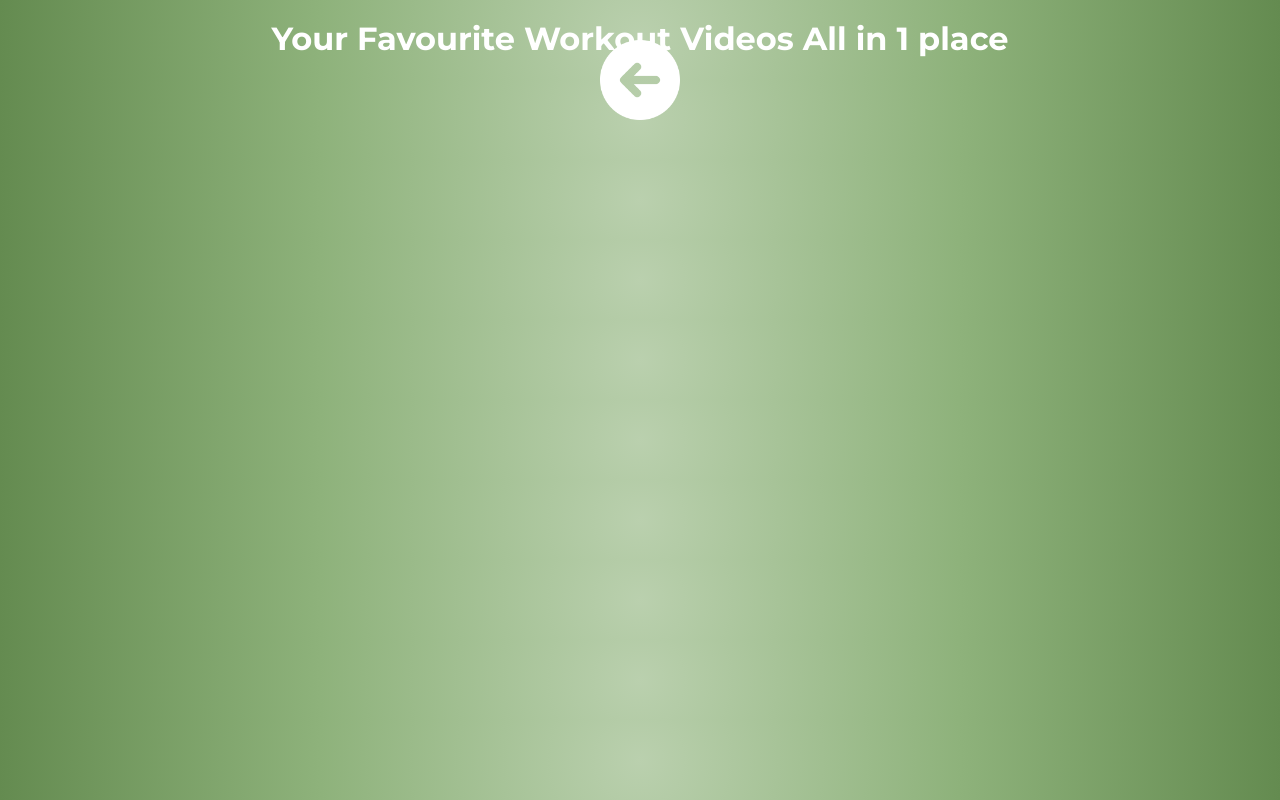
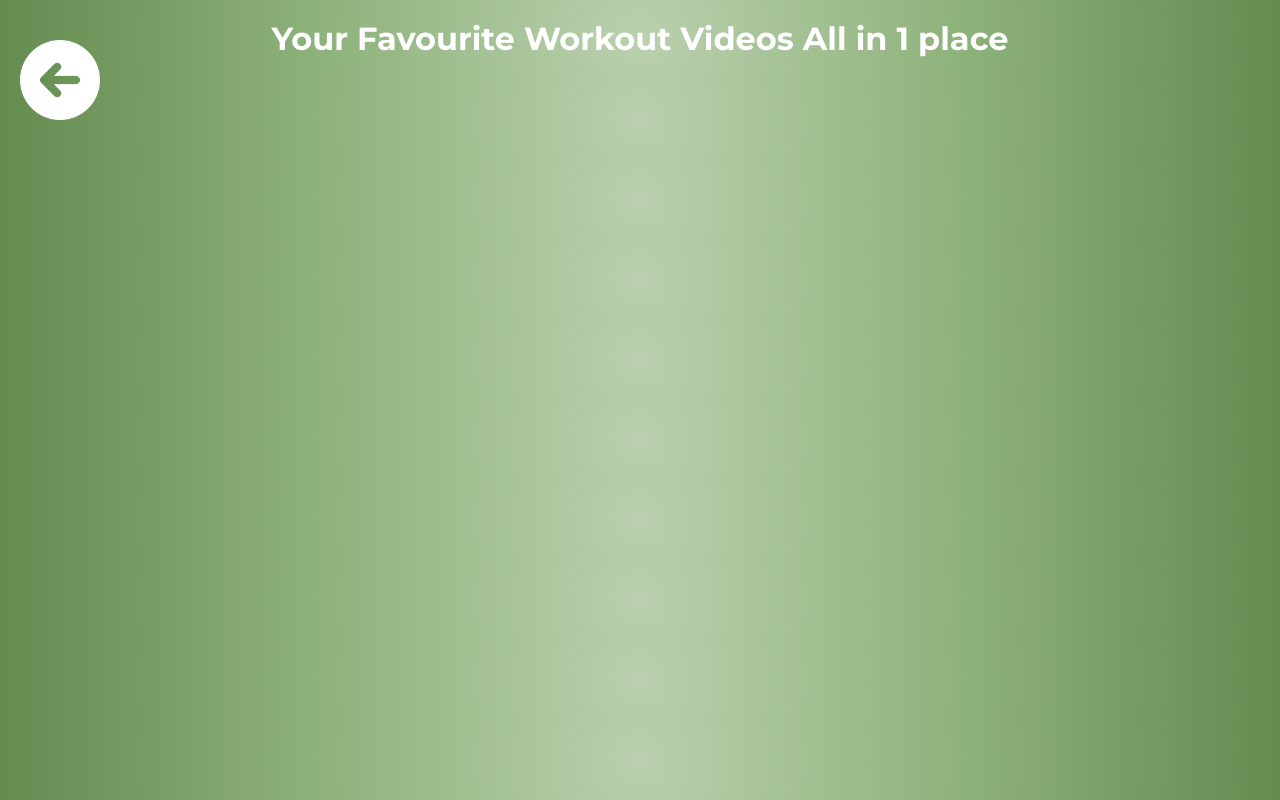
Before and after one commit to sydshereck/FitPulse, a plain HTML site: page videos.html in a window 1280 px wide. Drawn offline with Linux system fonts and the light colour scheme.

Commit message:
format videos page

```diff
--- a/videos.html
+++ b/videos.html
@@ -22,7 +22,7 @@
             font-family: 'Montserrat', sans-serif;
             text-align: center;
             margin-top: 20px;
-            line-height: 1.2; /* Adjust the line-height here */
+            line-height: 1.2em; /* Adjust the line-height here */
         }
 
         /* Common styles for all screen sizes */
@@ -35,11 +35,10 @@
 
         .header-container {
             display: flex;
-            justify-content: center;
+            align-items: center;
             position: absolute;
             top: 20px;
-            left: 0;
-            right: 0;
+            left: 20px;
         }
 
         .goBack-button {
```
